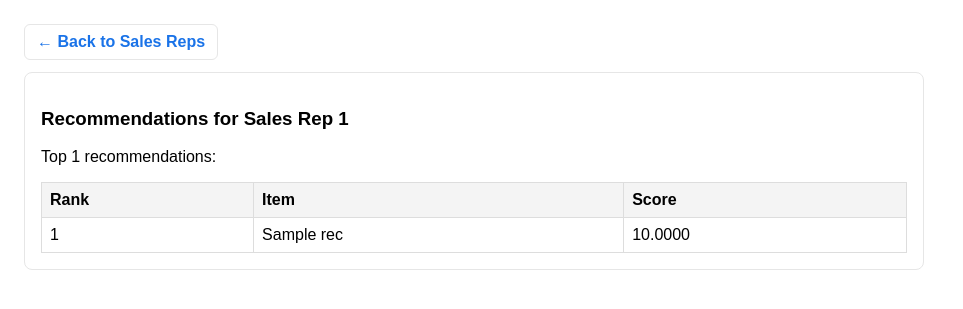
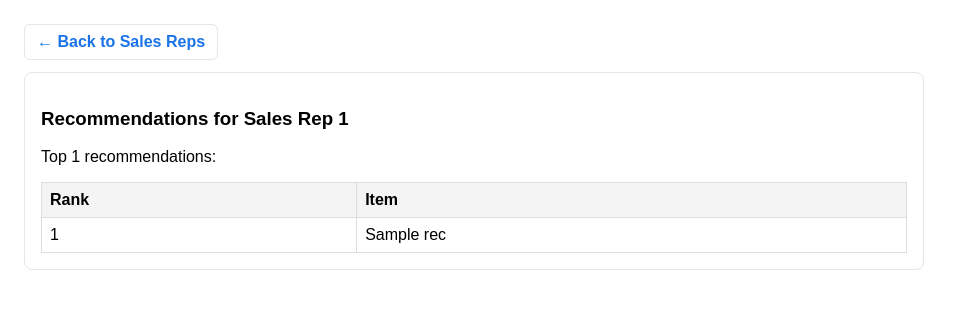
Before and after one commit to LucasHoek/Recommendation-Model-Orisha, a Flask app: template templates/customeradvice.html in a window 1280 px wide. Shown: the top 309 px of the page, without its empty margins (0-963 px from the left). Run offline with Flask 3, Linux system fonts and the light colour scheme; the template is opened without the code that fills it: most values are stand-ins (such as "Sample title", 1, 10 or a date in 2020).

Commit message:
removed the score for demonstration purposes.

```diff
--- a/templates/customeradvice.html
+++ b/templates/customeradvice.html
@@ -26,14 +26,13 @@
   <p>Top {{ recommendations|length }} recommendations:</p>
   <table>
     <thead>
-      <tr><th>Rank</th><th>Item</th><th>Score</th></tr>
+      <tr><th>Rank</th><th>Item</th></tr>
     </thead>
     <tbody>
       {% for rec in recommendations %}
         <tr>
           <td>{{ loop.index }}</td>
           <td>{{ rec.item_name }}</td>
-          <td>{{ "%.4f"|format(rec.score) }}</td>
         </tr>
       {% endfor %}
     </tbody>
```
